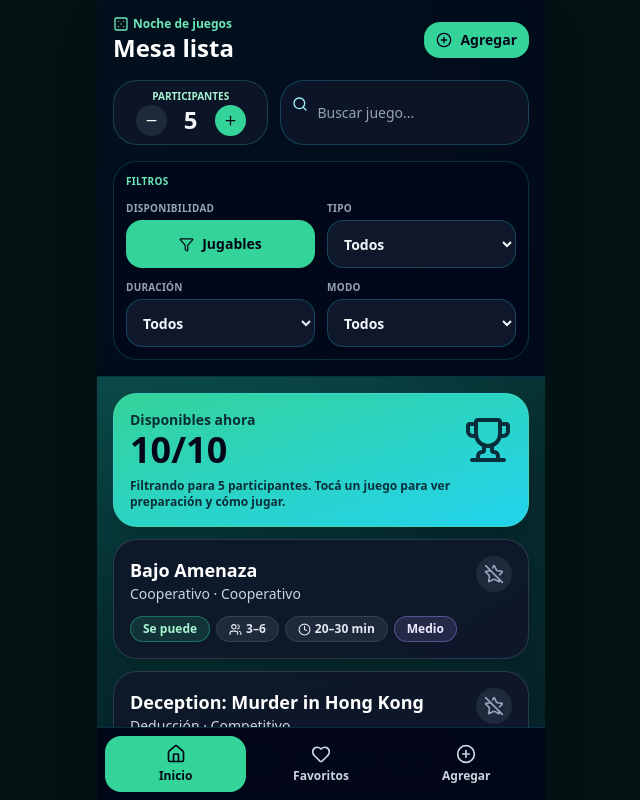
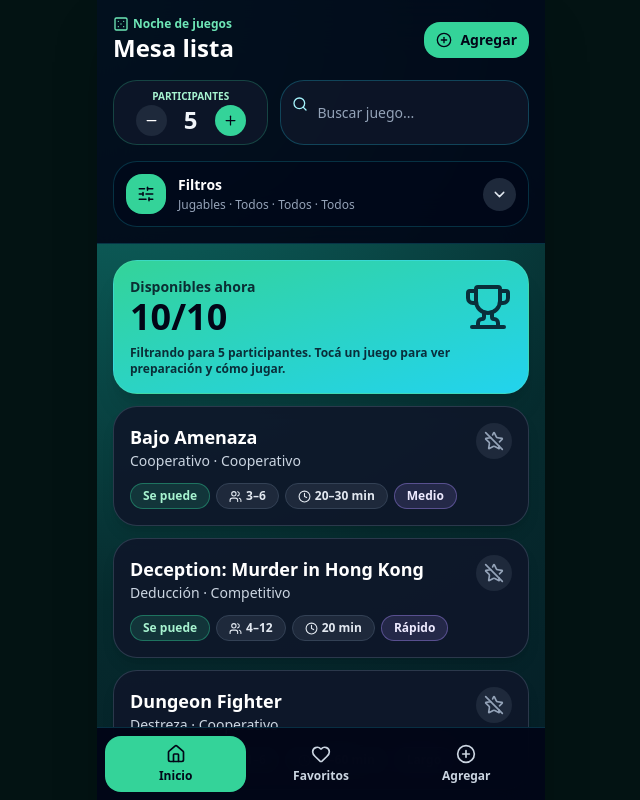
Before and after one commit to brenBaru/mesa-juegos, a React (Vite) app: page / in a window 1280 px wide. Shown: the top 800 px of the page, without its empty margins (319-959 px from the left). Built offline with nearby package versions, Linux system fonts and the light colour scheme.

Commit message:
los filtros se hacen desplegables

```diff
--- a/src/App.jsx
+++ b/src/App.jsx
@@ -18,7 +18,10 @@ import {
   ExternalLink,
   Save,
   Trash2,
-  PlusCircle
+  PlusCircle,
+  ChevronDown,
+  ChevronUp,
+  SlidersHorizontal
 } from "lucide-react";
 
 const initialGames = [
@@ -450,6 +453,7 @@ export default function App() {
   const [typeFilter, setTypeFilter] = useState("Todos");
   const [modeFilter, setModeFilter] = useState("Todos");
   const [timeFilter, setTimeFilter] = useState("Todos");
+  const [showFilters, setShowFilters] = useState(false);
   const [selected, setSelected] = useState(null);
   const [form, setForm] = useState(emptyForm);
 
@@ -901,17 +905,41 @@ export default function App() {
           </div>
 
           <div className="mt-4 rounded-3xl border border-cyan-400/20 bg-slate-950/45 p-3">
-            <p className="mb-3 text-[10px] font-black uppercase tracking-wide text-emerald-300">
+            <button
+              type="button"
+              onClick={() => setShowFilters((value) => !value)}
+              className="flex w-full items-center justify-between"
+            >
+              <div className="flex items-center gap-3">
+                <div className="flex h-10 w-10 items-center justify-center rounded-2xl bg-emerald-400 text-slate-950">
+                  <SlidersHorizontal size={18} />
+                </div>
+
+                <div className="text-left">
+                  <p className="text-sm font-black text-white">
                     Filtros
                   </p>
 
-            <div className="grid grid-cols-2 gap-3">
+                  <p className="mt-0.5 text-xs leading-4 text-slate-400">
+                    {onlyPlayable ? "Jugables" : "Todos"} · {typeFilter} · {timeFilter} · {modeFilter}
+                  </p>
+                </div>
+              </div>
+
+              <div className="rounded-full bg-slate-800 p-2 text-slate-200">
+                {showFilters ? <ChevronUp size={17} /> : <ChevronDown size={17} />}
+              </div>
+            </button>
+
+            {showFilters && (
+              <div className="mt-4 grid grid-cols-2 gap-3">
                 <label className="block">
                   <span className="mb-1 block text-[10px] font-black uppercase tracking-wide text-slate-400">
                     Disponibilidad
                   </span>
 
                   <button
+                    type="button"
                     onClick={() => setOnlyPlayable((v) => !v)}
                     className={`flex h-12 w-full items-center justify-center gap-2 rounded-2xl text-sm font-black transition ${
                       onlyPlayable
@@ -945,6 +973,7 @@ export default function App() {
                   options={modeOptions}
                 />
               </div>
+            )}
           </div>
         </div>
 
```
Lines whose indentation alone changed are shown as unchanged.
